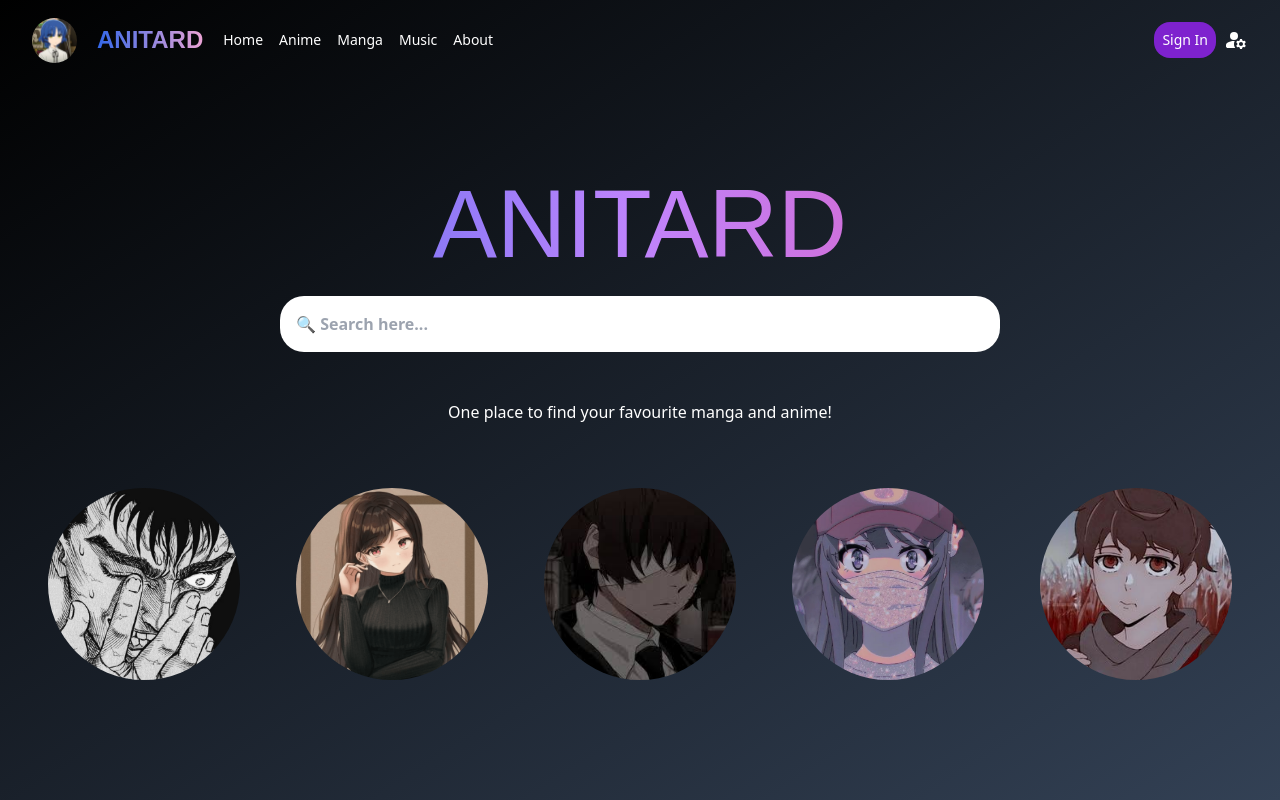
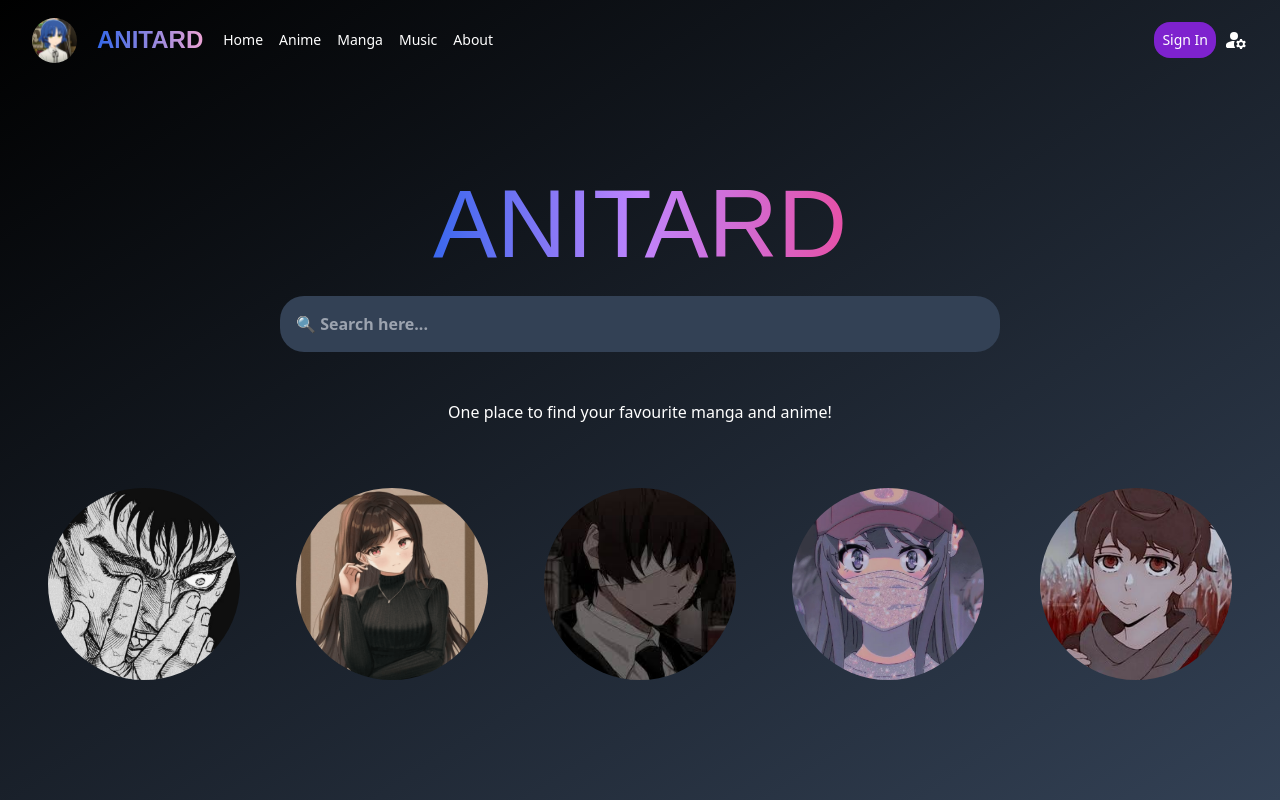
Before and after one commit to Shre-D/Anitard-v2-CRUx-Round-3, a Next.js app: page / in a window 1280 px wide. Built offline with nearby package versions, Linux system fonts and the light colour scheme; no server answers.

Commit message:
changed searchbar colour

```diff
--- a/pages/index.tsx
+++ b/pages/index.tsx
@@ -47,18 +47,20 @@ export default function Home() {
       <main className="pb-24">
         <div className="pt-24">
           <div className="transition-1000 ">
-            <Link href="/" onClick={refreshPage}>
-              <h1 className="text-8xl pb-6 flex items-center justify-center font-medium font-manrope text-transparent bg-clip-text bg-gradient-to-r from-blue-600 via-purple-400 to-pink-500 hover:white">
+              <div className="flex items-center justify-center">
+              <Link href="/" onClick={refreshPage}>
+              <h1 className="text-8xl w-[60vh] pb-6 flex items-center justify-center font-medium font-manrope text-transparent bg-clip-text bg-gradient-to-r from-blue-600 via-purple-400 to-pink-500 hover:white">
                 ANITARD
               </h1>
-            </Link>
+              </Link>
+              </div>
           </div>
           <div className="grid place-items-center">
             <form className="" onSubmit={HandleSearch}>
               <input
                 type="text"
                 placeholder="🔍 Search here..."
-                className="transition-200 pl-4 bg-white text-black font-semibold rounded-3xl h-14 w-[90vh] hover:bg-gray-200"
+                className="bg-slate-700 transition-200 pl-4 text-white font-semibold rounded-3xl h-14 w-[90vh] hover:bg-gray-600"
                 value={search}
                 onChange={(e) => setSearch(e.target.value)}
                 required
```
